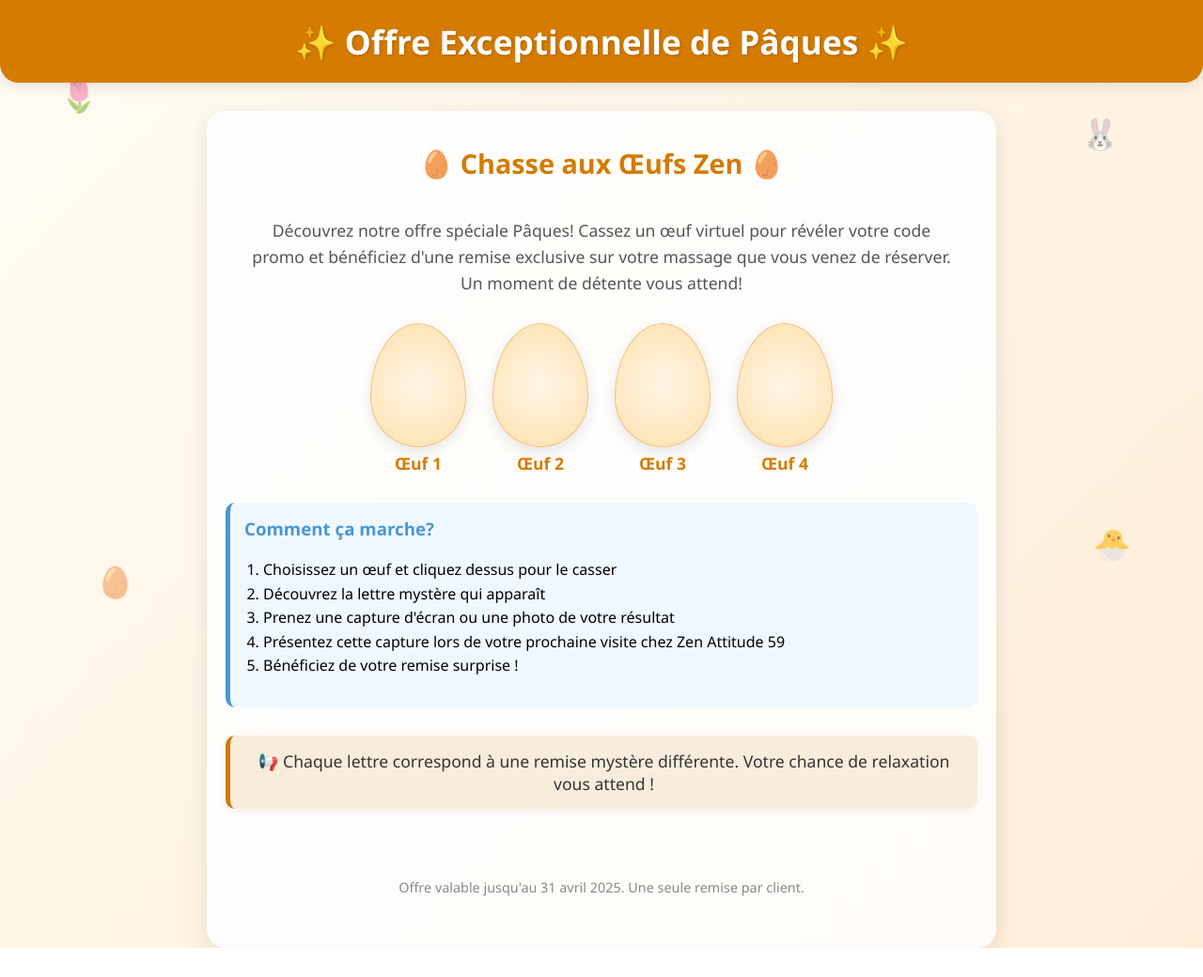
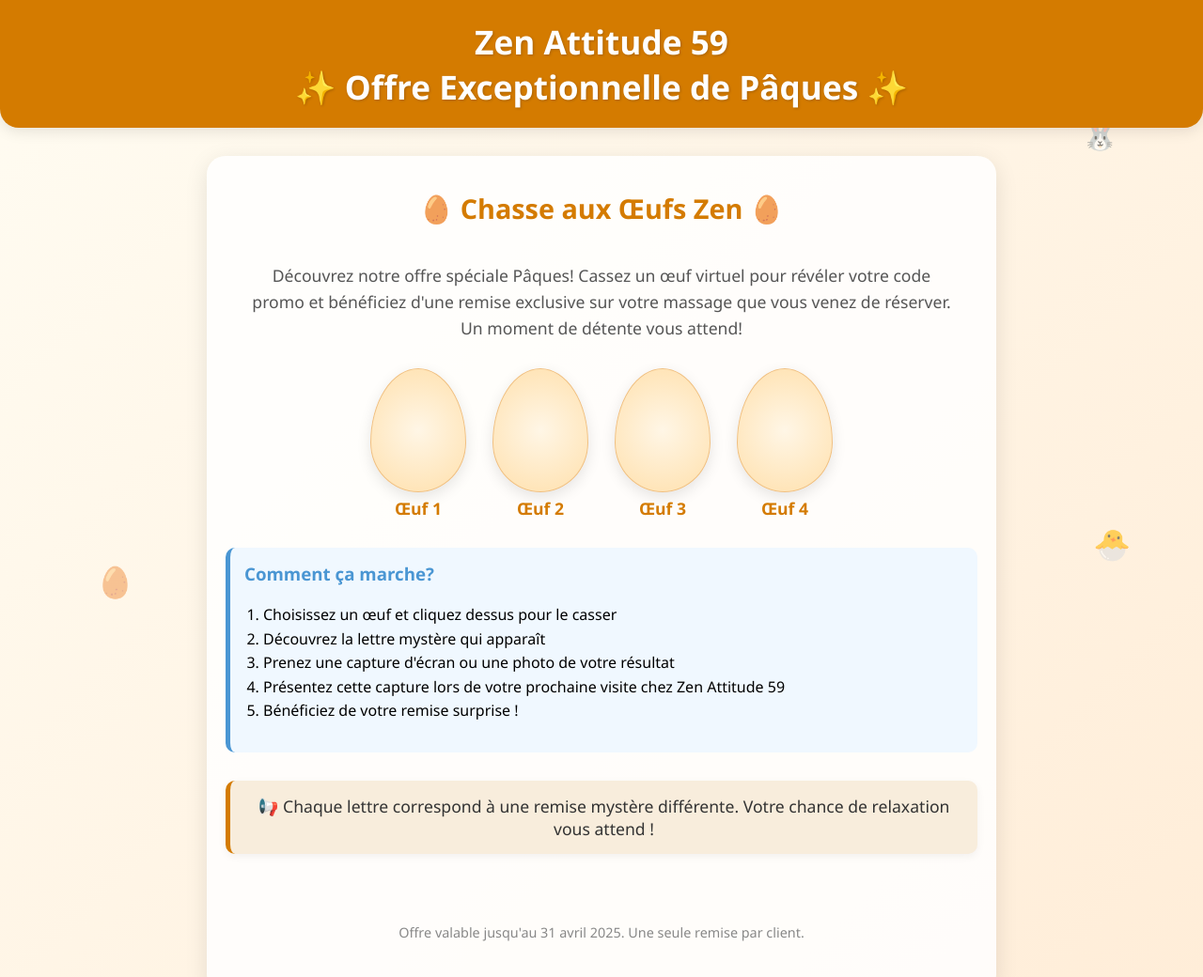
Before and after one commit to amlo731/paques, a plain HTML site: page index.html in a window 1280 px wide. Shown: the top 1040 px of the page at 94% size. Before the commit the page ends 1009 px from the top, so only its background shows below. Drawn offline with Linux system fonts and the light colour scheme.

Commit message:
Update index.html

```diff
--- a/index.html
+++ b/index.html
@@ -15,7 +15,7 @@
 <div class="easter-decoration decoration-4">🐣</div>
 
 <div class="header">
-    <h1>✨ Offre Exceptionnelle de Pâques ✨</h1>
+    <h1>Zen Attitude 59<br>✨ Offre Exceptionnelle de Pâques ✨</h1>
 </div>
 
 <div class="container">
```
